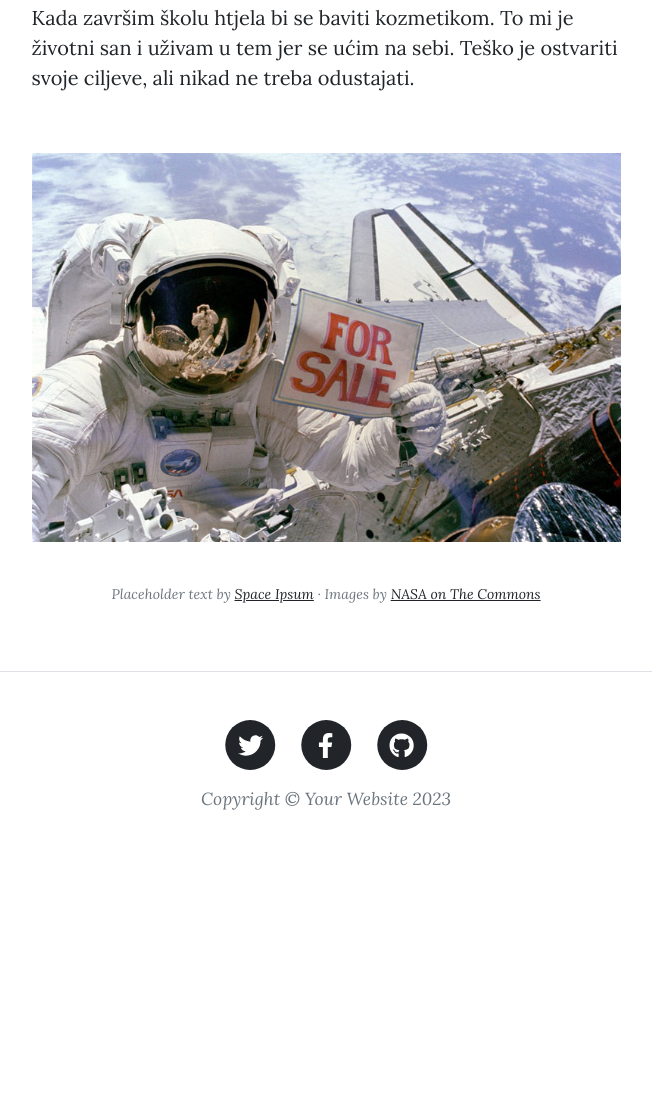
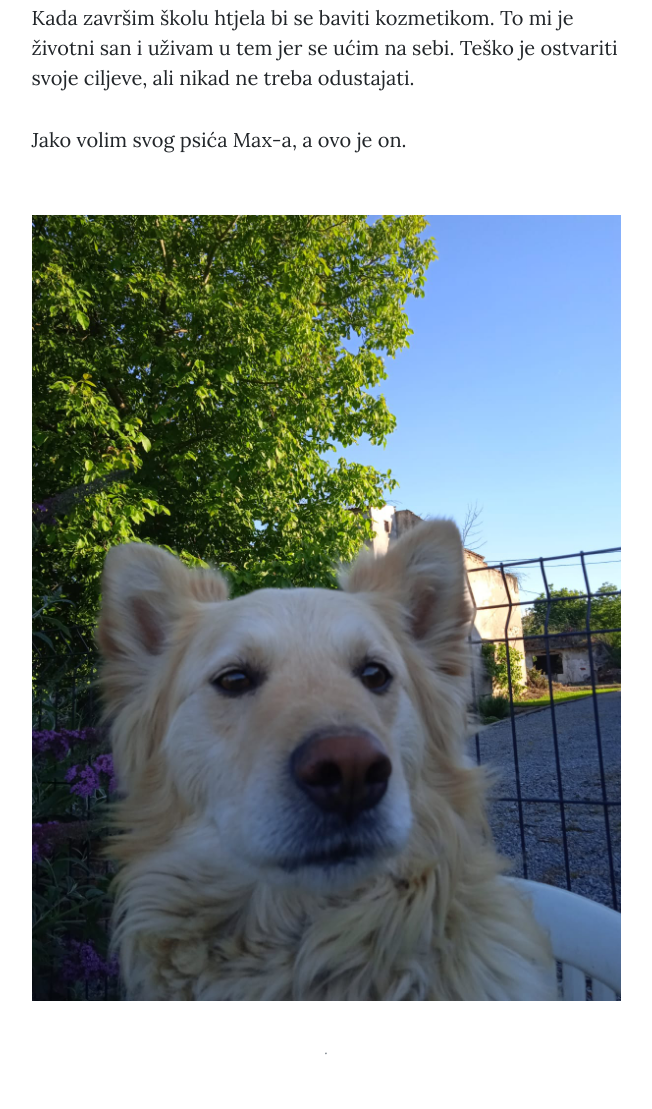
Before and after one commit to elabahnik2/elabahnik, a plain HTML site: page post.html in a window 1280 px wide. Shown: the part 788-1897 px from the top of the page, without its empty margins (314-966 px from the left). Before the commit the page ends 1649 px from the top, so only its background shows below. Drawn offline with nearby package versions, Linux system fonts and the light colour scheme.

Commit message:
Add files via upload

```diff
--- a/post.html
+++ b/post.html
@@ -35,7 +35,7 @@
             </div>
         </nav>
         <!-- Page Header-->
-        <header class="masthead" style="background-image: url('assets/img/post-bg.jpg')">
+        <header class="masthead" style="background-image: url('assets/img/pas.jpeg')">
             <div class="container position-relative px-4 px-lg-5">
                 <div class="row gx-4 gx-lg-5 justify-content-center">
                     <div class="col-md-10 col-lg-8 col-xl-7">
@@ -63,18 +63,19 @@
                         <h2 class="section-heading"></h2>
                         <p>Kada završim školu htjela bi se baviti kozmetikom. To mi je životni san i uživam u tem jer se ućim na sebi. Teško je ostvariti svoje ciljeve, ali nikad ne treba odustajati.
                         </p>
+                        <p> Jako volim svog psića Max-a, a ovo je on.</p>
                         <blockquote class="blockquote"></blockquote>
                         <p></p>
                         <h2 class="section-heading"></h2>
                         <p></p>
-                        <a href="#!"><img class="img-fluid" src="assets/img/post-sample-image.jpg" alt="..." /></a>
+                        <a href="#!"><img class="img-fluid" src="assets/img/max.jpeg" alt="..." /></a>
                         <span class="caption text-muted"></p>
                         <p></p>
                         <p>
-                            Placeholder text by
-                            <a href="http://spaceipsum.com/">Space Ipsum</a>
-                            &middot; Images by
-                            <a href="https://www.flickr.com/photos/nasacommons/">NASA on The Commons</a>
+
+                            <a href="http://spaceipsum.com/"></a>
+                            &middot;
+                            <a href="https://www.flickr.com/photos/nasacommons/"></a>
                         </p>
                     </div>
                 </div>
@@ -87,31 +88,23 @@
                     <div class="col-md-10 col-lg-8 col-xl-7">
                         <ul class="list-inline text-center">
                             <li class="list-inline-item">
-                                <a href="#!">
+                                <a href="https://www.instagram.com/bahnikela?igsh=M3oyNm0wMDA5c2F0">
                                     <span class="fa-stack fa-lg">
                                         <i class="fas fa-circle fa-stack-2x"></i>
-                                        <i class="fab fa-twitter fa-stack-1x fa-inverse"></i>
+                                        <i class="fab fa-instagram fa-stack-1x fa-inverse"></i>
                                     </span>
                                 </a>
                             </li>
                             <li class="list-inline-item">
-                                <a href="#!">
+                                <a href="https://www.tiktok.com/@elabahnik?_t=8nA8MW7HLI8&_r=1">
                                     <span class="fa-stack fa-lg">
                                         <i class="fas fa-circle fa-stack-2x"></i>
-                                        <i class="fab fa-facebook-f fa-stack-1x fa-inverse"></i>
-                                    </span>
-                                </a>
-                            </li>
-                            <li class="list-inline-item">
-                                <a href="#!">
-                                    <span class="fa-stack fa-lg">
-                                        <i class="fas fa-circle fa-stack-2x"></i>
-                                        <i class="fab fa-github fa-stack-1x fa-inverse"></i>
+                                        <i class="fab fa-tiktok fa-stack-1x fa-inverse"></i>
                                     </span>
                                 </a>
                             </li>
                         </ul>
-                        <div class="small text-center text-muted fst-italic">Copyright &copy; Your Website 2023</div>
+                        <div class="small text-center text-muted fst-italic">Ne pitaj ništa&copy; Moja stranica 2024.</div>
                     </div>
                 </div>
             </div>
```
Also changed, not shown: about.html (+5 -13 lines), index.html (+6 -13 lines), assets/img/ela12.png (added), assets/img/gr.jpeg (added), assets/img/ja.jpeg (added), assets/img/kopijagrr.png (added), assets/img/mama.jpeg (added), assets/img/max.jpeg (added), assets/img/pas.jpeg (added).
